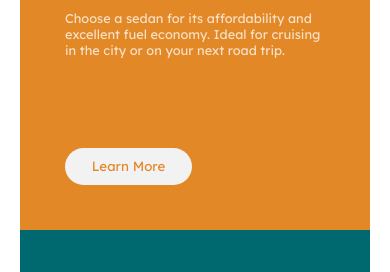
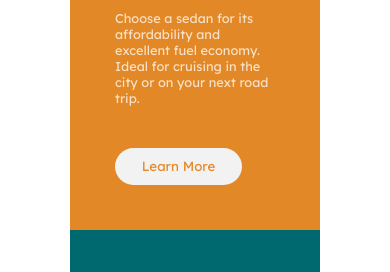
Before and after one commit to newlaz/3-column-preview-card-component, a plain HTML site: page index.html in a window 390 px wide. Shown: the part 190-462 px from the top of the page. Drawn offline with Linux system fonts and the light colour scheme.

Commit message:
corrigiendo ancho de columnas

```diff
--- a/css/style.css
+++ b/css/style.css
@@ -29,7 +29,6 @@ body {
     display: grid;
     grid-template-columns: repeat(auto-fit, minmax(250px, 1fr));
     grid-template-rows: repeat(auto-fit, minmax(300px, 1fr));
-    height: 100%;
     margin: 20px;
     border-radius: .5em;
     overflow: hidden;
@@ -101,3 +100,9 @@ body {
     font-weight: 700;
     color: var(--bright-orange);
 }
+
+@media screen and (max-width: 1150px) {
+    .main {
+        grid-template-columns: repeat(auto-fit, minmax(250px, 250px));
+    }
+}
```
Also changed, not shown: index.html (+0 -1 lines).
